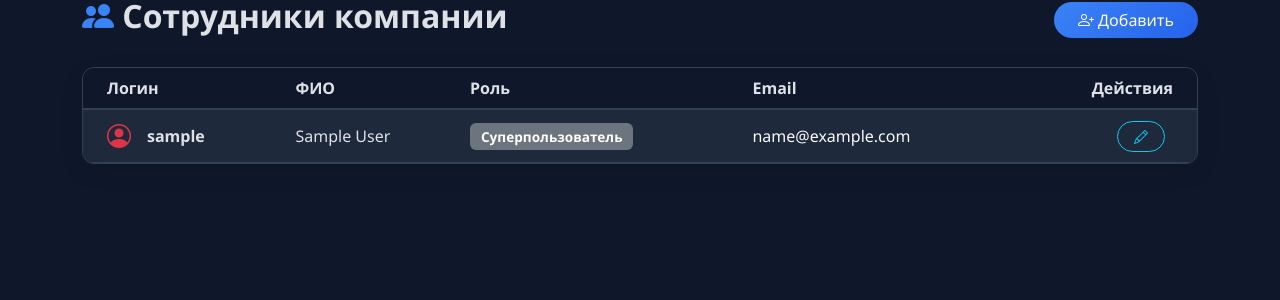
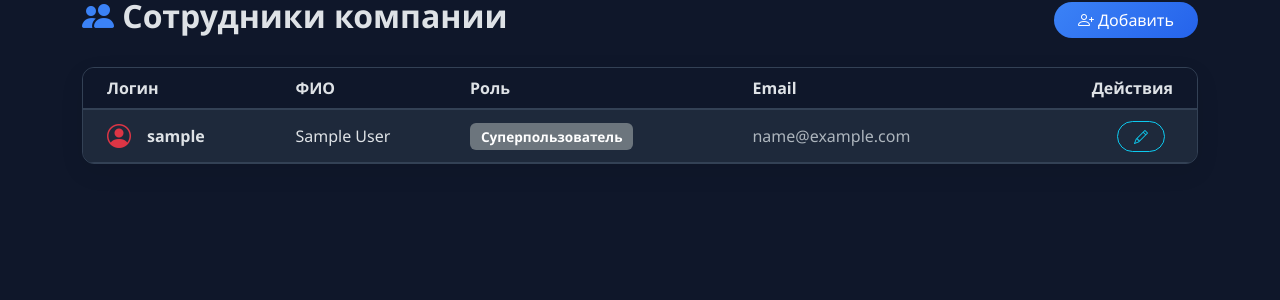
Before and after one commit to romadarol15-gif/DDonskov, a Django app: page /users/ in a window 1280 px wide; the page is wider, and only the part inside the window is pictured. Shown: the part 166-466 px from the top of that part. Run offline with Django 5.2, Linux system fonts and the light colour scheme; a user stored in the database is signed in; tables that the repository leaves empty hold one stand-in row (values such as "Sample post"); data that the repository does not hold is empty; some libraries are stand-ins or nearby versions.

Commit message:
fix: text visibility in light theme for user_management.html

```diff
--- a/tasks_app/templates/tasks_app/user_management.html
+++ b/tasks_app/templates/tasks_app/user_management.html
@@ -7,8 +7,8 @@
 
 <div class="card overflow-hidden">
     <div class="table-responsive">
-        <table class="table table-dark table-hover mb-0 align-middle">
-            <thead>
+        <table class="table table-hover mb-0 align-middle">
+            <thead class="table-light">
                 <tr>
                     <th class="ps-4">Логин</th>
                     <th>ФИО</th>
@@ -28,7 +28,7 @@
                     </td>
                     <td>{{ u.first_name }} {{ u.last_name }}</td>
                     <td><span class="badge bg-secondary">{{ u.get_role_display }}</span></td>
-                    <td><a href="mailto:{{ u.email }}" class="text-light text-decoration-none">{{ u.email }}</a></td>
+                    <td><a href="mailto:{{ u.email }}" class="text-body text-decoration-none">{{ u.email }}</a></td>
                     <td class="text-end pe-4">
                         <a href="{% url 'user_edit' u.pk %}" class="btn btn-sm btn-outline-info rounded-pill px-3 me-2"><i class="bi bi-pencil"></i></a>
                         {% if user.pk != u.pk %}
```
